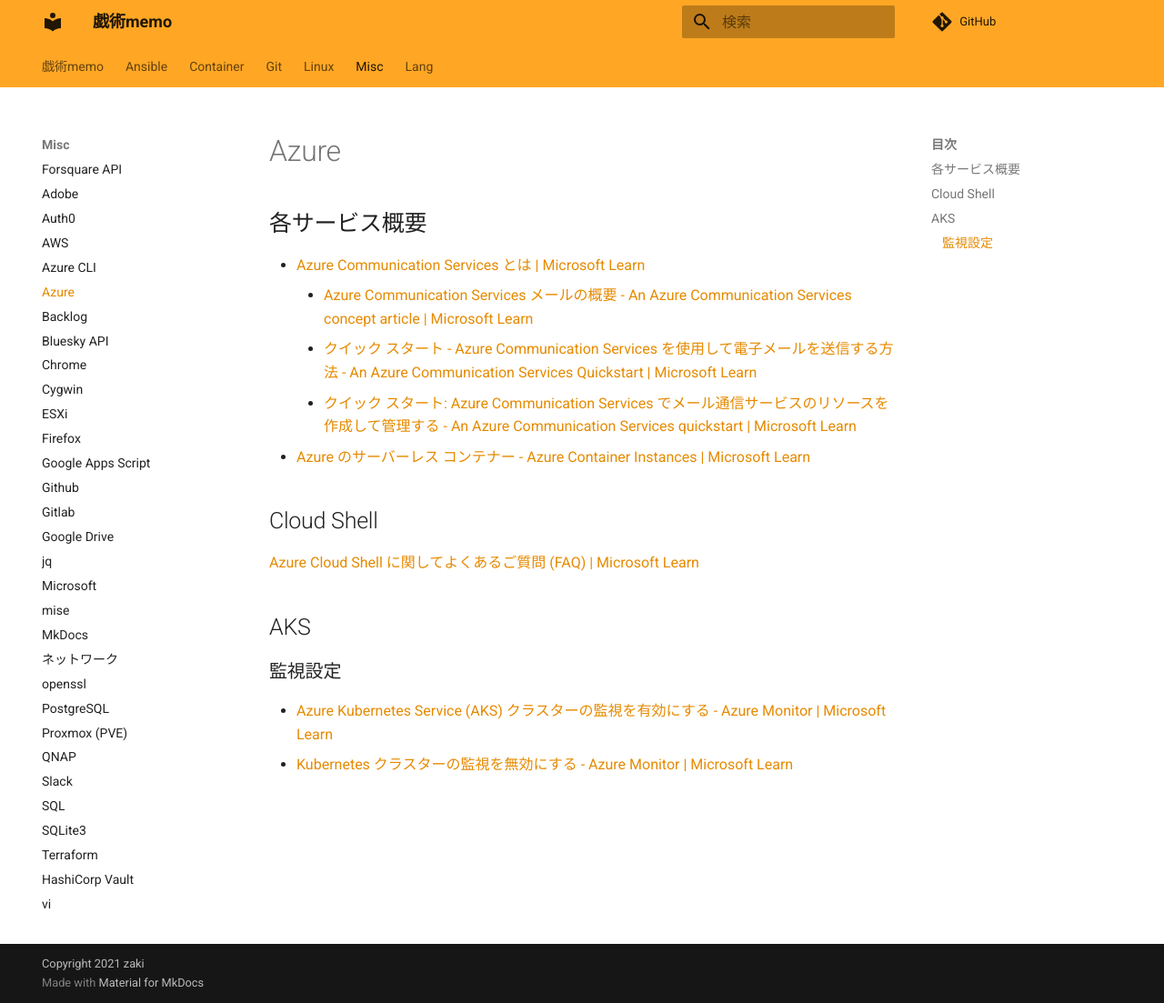
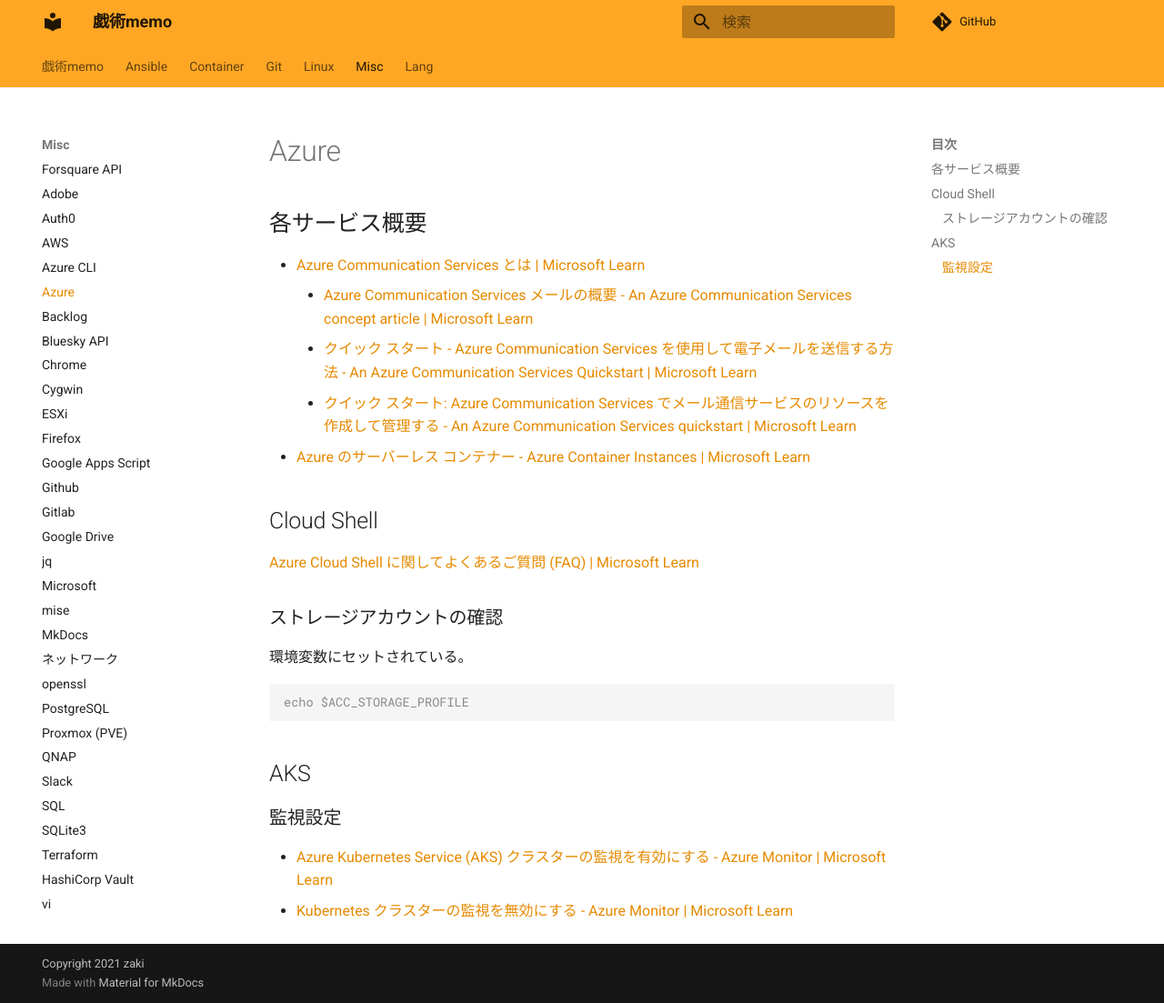
Before and after one commit to zaki-lknr/docs, an MkDocs documentation site: the page built from docs/Misc/azure.md, in a window 1280 px wide and 1103 px high. Shown: the whole window at 91% size. Built offline with MkDocs 1.6.1 and Material for MkDocs 9.7.7, drawn with Linux system fonts in a browser that asks for light colours; comment, search, counter and statistics services are not loaded.

Commit message:
add: misc/azure: ストレージアカウントの確認

````diff
--- a/docs/Misc/azure.md
+++ b/docs/Misc/azure.md
@@ -12,6 +12,14 @@
 
 [Azure Cloud Shell に関してよくあるご質問 (FAQ) | Microsoft Learn](https://learn.microsoft.com/ja-jp/azure/cloud-shell/faq-troubleshooting)
 
+### ストレージアカウントの確認
+
+環境変数にセットされている。
+
+```console
+echo $ACC_STORAGE_PROFILE
+```
+
 ## AKS
 
 ### 監視設定
````
